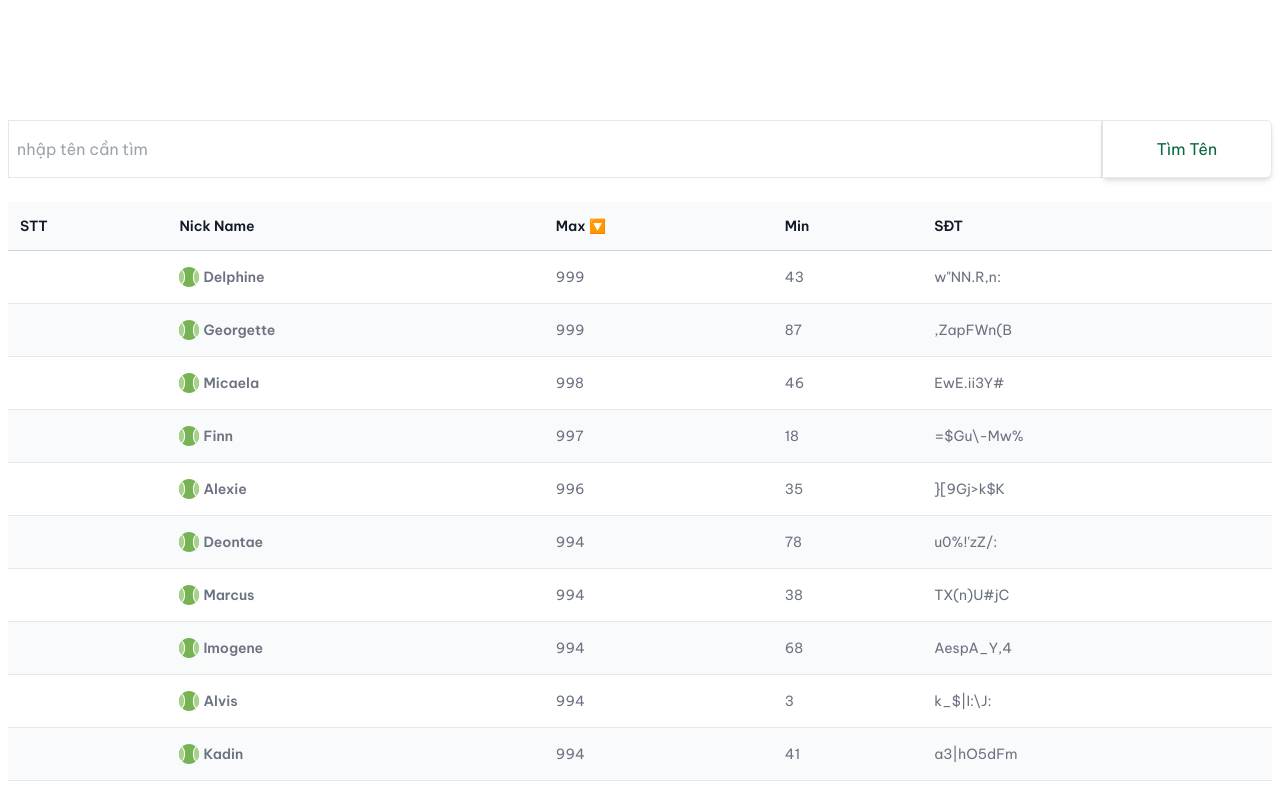
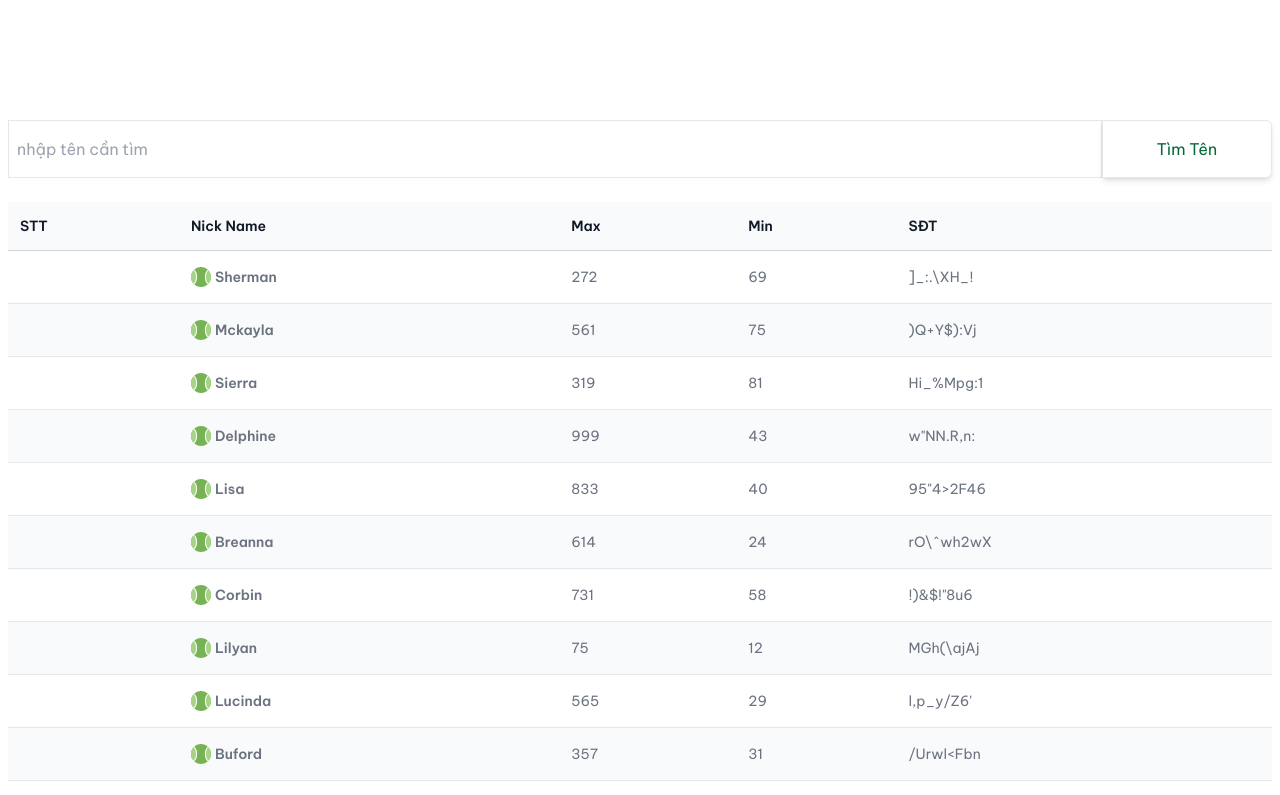
Before and after one commit to dflyapp/tennis-btn, a Next.js app: page /bang-diem/FilterTable in a window 1280 px wide. Shown: the top 795 px of the page. Built offline with nearby package versions, Linux system fonts and the light colour scheme.

Commit message:
fix: not sort score

```diff
--- a/pages/bang-diem/FilterTable.tsx
+++ b/pages/bang-diem/FilterTable.tsx
@@ -171,7 +171,7 @@ export default function FilterTable({ dataSet }: Props) {
     debugHeaders: true,
     debugColumns: false,
     initialState: {
-      sorting: [{ id: "max", desc: true }],
+      // sorting: [{ id: "max", desc: true }],
       pagination: {
         pageSize: 30,
       },
```
